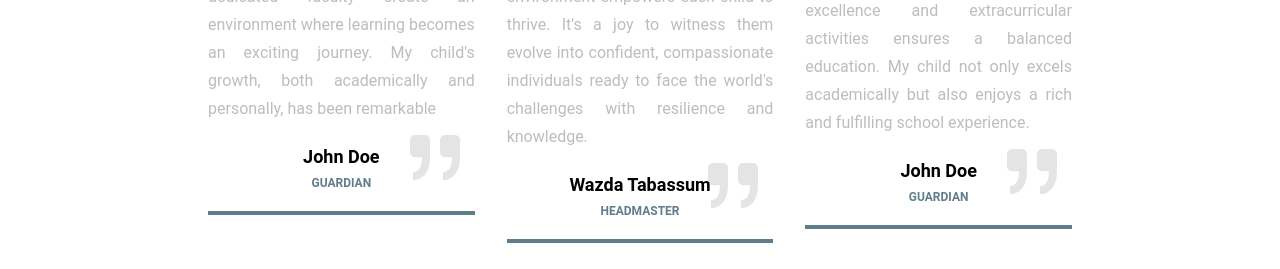
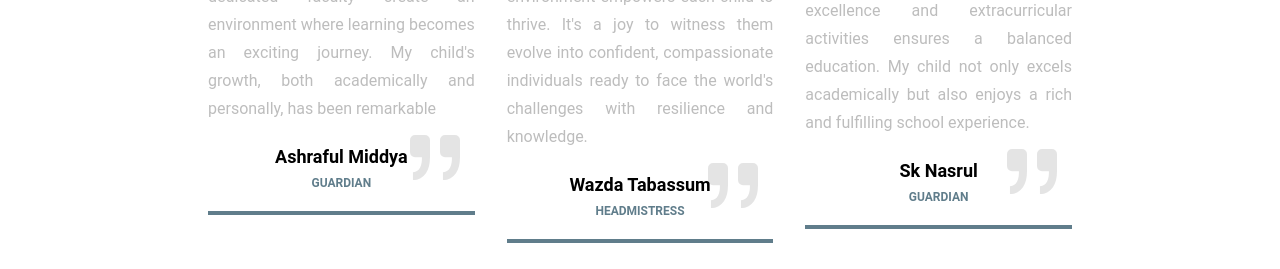
Before and after one commit to samiulfahad/def-cps, a React (Vite) app: page / in a window 1280 px wide. Shown: the part 5040-5309 px from the top of the page. Built offline with nearby package versions, Linux system fonts and the light colour scheme.

Commit message:
images updated

```diff
--- a/src/pages/home/Testimonial.jsx
+++ b/src/pages/home/Testimonial.jsx
@@ -6,7 +6,7 @@ const TestimonialsSection = () => {
   const testimonials = [
     {
       id: 1,
-      name: "John Doe",
+      name: "Ashraful Middya",
       occupation: "Guardian",
       quote:
         "Enrolling my child in City Public School, Durgapur was a transformative decision. The school's innovative teaching methods and dedicated faculty create an environment where learning becomes an exciting journey. My child's growth, both academically and personally, has been remarkable",
@@ -15,14 +15,14 @@ const TestimonialsSection = () => {
     {
       id: 2,
       name: "Wazda Tabassum",
-      occupation: "Headmaster",
+      occupation: "Headmistress",
       quote:
         "As the Headmaster of City Public School, Durgapur, I take pride in our students' transformative journeys. Our commitment to academic excellence and a nurturing environment empowers each child to thrive. It's a joy to witness them evolve into confident, compassionate individuals ready to face the world's challenges with resilience and knowledge.",
       imageSrc: "https://i.postimg.cc/WzpFqRSz/Whats-App-Image-2025-03-18-at-00-44-51-01290bd6.jpg",
     },
     {
       id: 3,
-      name: "John Doe",
+      name: "Sk Nasrul",
       occupation: "Guardian",
       quote:
         "City Public School, Durgapur, has exceeded my expectations in providing a safe and stimulating learning atmosphere. The school's emphasis on both academic excellence and extracurricular activities ensures a balanced education. My child not only excels academically but also enjoys a rich and fulfilling school experience.",
```
Also changed, not shown: 1 other file (tests, documents, lock files or other folders).
